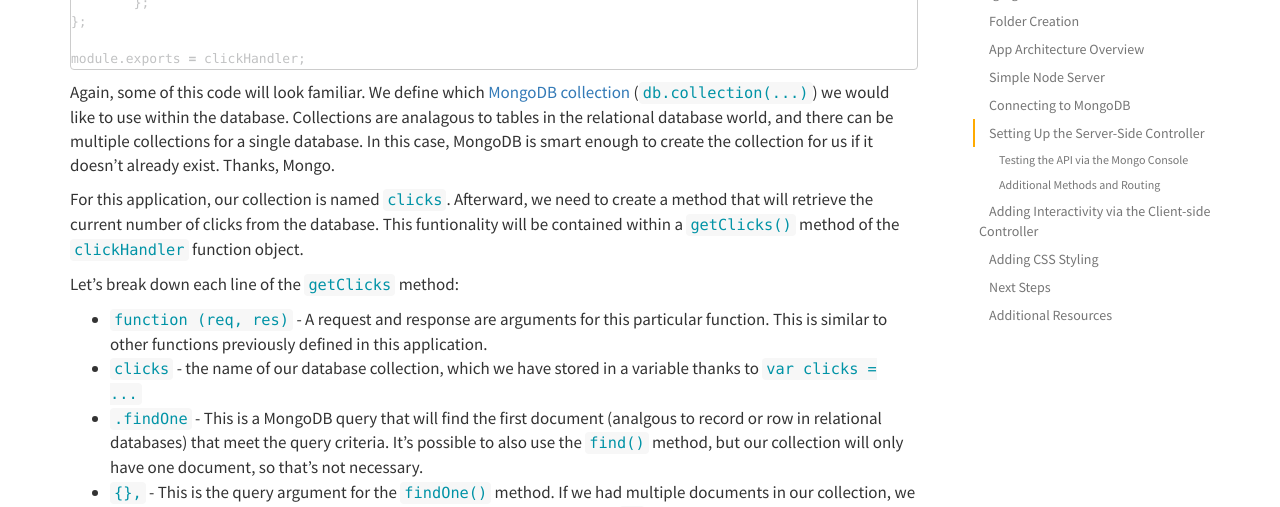
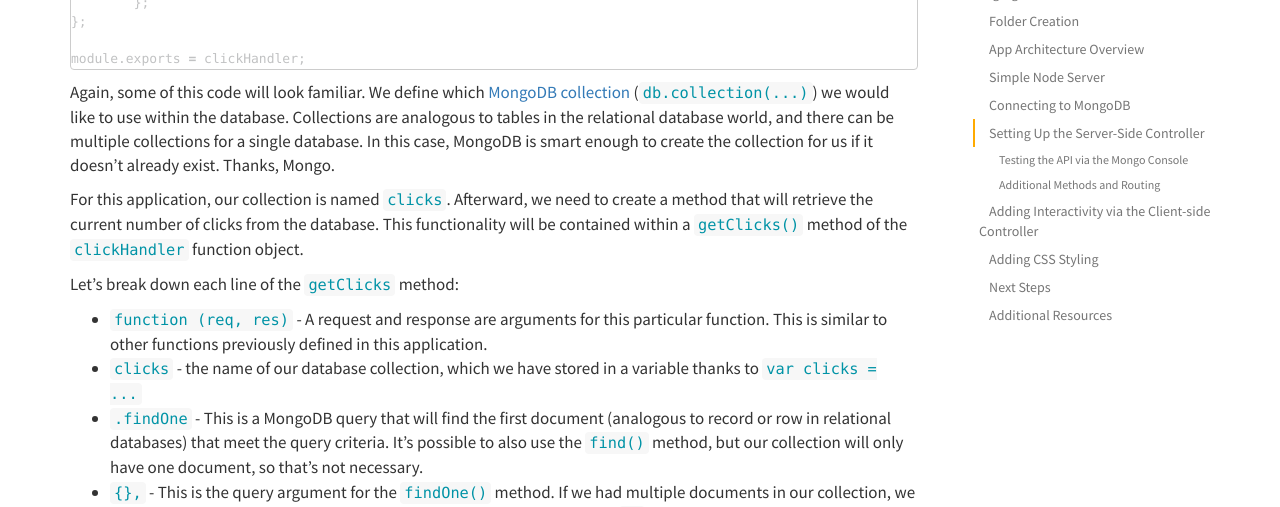
Before and after one commit to johnstonbl01/clementinejs, a Jekyll site: the page built from tutorials/tutorial-beginner.md, in a window 1280 px wide and 900 px high, scrolled down 11125 px. Shown: the part 179-686 px from the top of the window. Built offline with Jekyll 4.4.1, drawn with Linux system fonts in a browser that asks for light colours; Markdown is read by kramdown in place of the engine named in the settings; some of the changed text lies outside the part shown.

Commit message:
fixes typos in beginner tutorial

````diff
--- a/tutorials/tutorial-beginner.md
+++ b/tutorials/tutorial-beginner.md
@@ -502,15 +502,15 @@
 module.exports = clickHandler;
 ```
 
-Again, some of this code will look familiar. We define which [MongoDB collection](http://docs.mongodb.org/manual/reference/glossary/#term-collection) ([`db.collection(...)`](https://mongodb.github.io/node-mongodb-native/api-generated/db.html#collection)) we would like to use within the database. Collections are analagous to tables in the relational database world, and there can be multiple collections for a single database. In this case, MongoDB is smart enough to create the collection for us if it doesn't already exist. Thanks, Mongo.
+Again, some of this code will look familiar. We define which [MongoDB collection](http://docs.mongodb.org/manual/reference/glossary/#term-collection) ([`db.collection(...)`](https://mongodb.github.io/node-mongodb-native/api-generated/db.html#collection)) we would like to use within the database. Collections are analogous to tables in the relational database world, and there can be multiple collections for a single database. In this case, MongoDB is smart enough to create the collection for us if it doesn't already exist. Thanks, Mongo.
 
-For this application, our collection is named `clicks`. Afterward, we need to create a method that will retrieve the current number of clicks from the database. This funtionality will be contained within a `getClicks()` method of the `clickHandler` function object.
+For this application, our collection is named `clicks`. Afterward, we need to create a method that will retrieve the current number of clicks from the database. This functionality will be contained within a `getClicks()` method of the `clickHandler` function object.
 
 Let's break down each line of the `getClicks` method:
 
 - `function (req, res)` - A request and response are arguments for this particular function. This is similar to other functions previously defined in this application.
 - `clicks` - the name of our database collection, which we have stored in a variable thanks to `var clicks = ...`
-- [`.findOne`](http://mongodb.github.io/node-mongodb-native/markdown-docs/queries.html#find-first-occurence-with-findone) - This is a MongoDB query that will find the first document (analgous to record or row in relational databases) that meet the query criteria. It's possible to also use the [`find()`](http://mongodb.github.io/node-mongodb-native/markdown-docs/queries.html#making-queries-with-find) method, but our collection will only have one document, so that's not necessary.
+- [`.findOne`](http://mongodb.github.io/node-mongodb-native/markdown-docs/queries.html#find-first-occurence-with-findone) - This is a MongoDB query that will find the first document (analogous to record or row in relational databases) that meet the query criteria. It's possible to also use the [`find()`](http://mongodb.github.io/node-mongodb-native/markdown-docs/queries.html#making-queries-with-find) method, but our collection will only have one document, so that's not necessary.
 - `{},` - This is the query argument for the `findOne()` method. If we had multiple documents in our collection, we could specify certain criteria within this object to filter down the results. `{}` will return all documents (in our case, this is just 1).
 - `{ '_id': false }` - Every document in MongoDB is [automatically assigned an '_id'](http://docs.mongodb.org/manual/reference/object-id/) when inserted into a collection, unless otherwise specified. It's possible to specify a value or field as the '_id', but in our case we're going to leave it as is. This argument is known as the projection, which allows us to manipulate & exclude fields from the query results before they're passed on. In this case, we don't want the '_id' field to show up in our results since it's not needed. Due to that, the value has been set to `false` for this field.
 - `function (err, result) {` - This is the callback argument for the findOne method. This callback function will define what Node should do with the results once the query has finished.
@@ -977,7 +977,7 @@
    addButton.addEventListener('click', function () {
 
       ajaxRequest('POST', apiUrl, function () {
-         ajaxREquest('GET', apiUrl, updateClickCount)
+         ajaxRequest('GET', apiUrl, updateClickCount)
       });
 
    }, false);
````
Also changed, not shown: other parts of tutorials/tutorial-beginner.md (+17 -17 lines).
